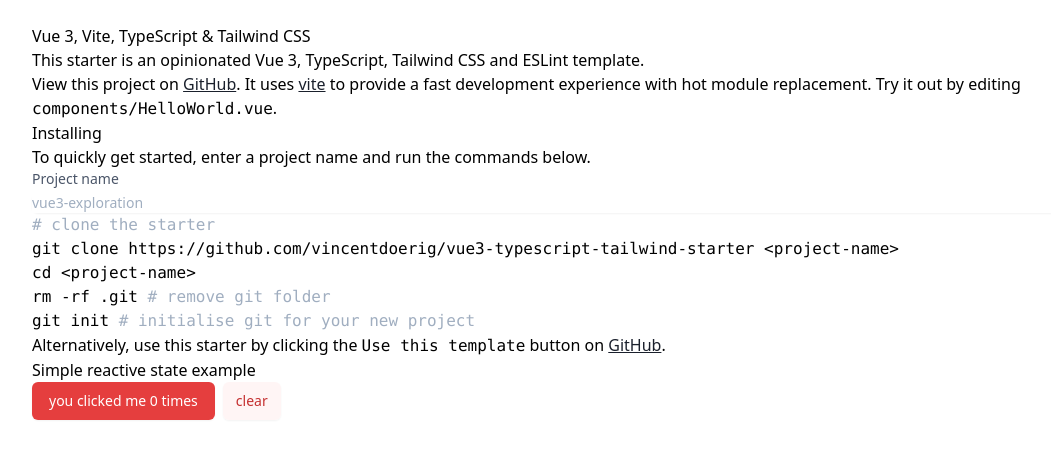
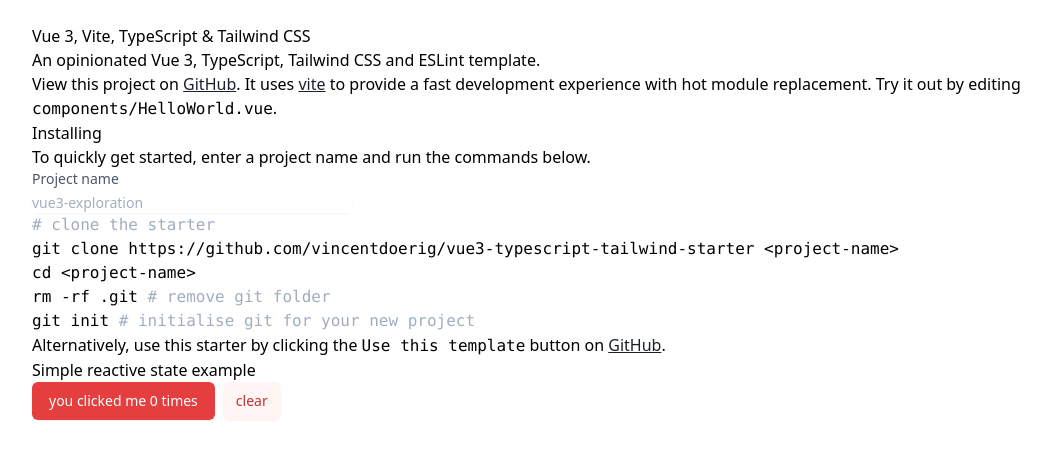
Before and after one commit to vincentdoerig/vue3-typescript-tailwind-starter, a Vue app: page / in a window 1280 px wide. Shown: the top 458 px of the page, without its empty margins (96-1147 px from the left). Built offline with nearby package versions, Linux system fonts and the light colour scheme; a web font is replaced by a local one; what @tailwindcss/ui would draw is missing.

Commit message:
fix: tweak css classes to avoid x-overflow

```diff
--- a/index.html
+++ b/index.html
@@ -9,7 +9,7 @@
   <title>Vite Typescript + Tailwind Starter</title>
 </head>
 
-<body class="w-screen h-screen min-h-0 font-sans bg-gray-50">
+<body class="font-sans bg-gray-50">
   <div id="app"></div>
   <script type="module" src="/src/main.ts"></script>
 </body>
--- a/src/App.vue
+++ b/src/App.vue
@@ -1,6 +1,6 @@
 <template>
   <div class="px-4 mx-auto max-w-7xl sm:px-6 lg:px-8">
-    <div class="max-w-5xl mx-auto mt-6">
+    <div class="max-w-5xl mx-auto my-6">
       <HelloWorld msg="Vue 3, Vite, TypeScript & Tailwind CSS" />
     </div>
   </div>
--- a/src/components/HelloWorld.vue
+++ b/src/components/HelloWorld.vue
@@ -2,7 +2,7 @@
   <div class="prose max-w-none">
     <h1>{{ msg }}</h1>
     <p class="lead">
-      This starter is an opinionated Vue 3, TypeScript, Tailwind CSS and ESLint template.
+      An opinionated Vue 3, TypeScript, Tailwind CSS and ESLint template.
     </p>
     <p>
       View this project on <a
@@ -16,7 +16,7 @@
         for="project-name"
         class="block text-sm font-medium leading-5 text-gray-700"
       >Project name</label>
-      <div class="relative mt-1 rounded-md shadow-sm">
+      <div class="relative max-w-xs mt-1 rounded-md shadow-sm">
         <input
           id="project-name"
           v-model="name"
```
